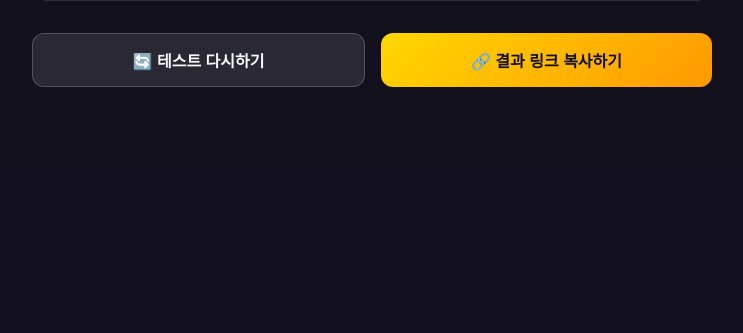
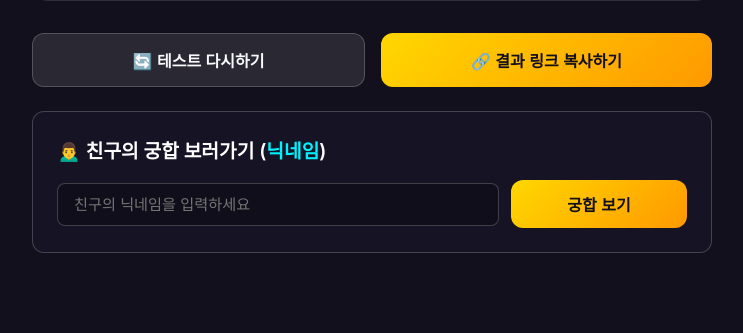
Before and after one commit to RPG-MBTI-Miniproject/rpg-project, a Flask app: template templates/result.html in a window 1280 px wide. Shown: the part 1065-1398 px from the top of the page, without its empty margins (268-1011 px from the left). Before the commit the page ends 1152 px from the top, so only its background shows below. Run offline with Flask 3, Linux system fonts and the light colour scheme; the template is opened without the code that fills it, so the values that code supplies are empty.

Commit message:
친구의 궁합 보기 검색창 추가

```diff
--- a/static/css/result.css
+++ b/static/css/result.css
@@ -314,3 +314,59 @@
     background: rgba(255, 255, 255, 0.2);
     transform: translateY(-2px);
 }
+
+/* 친구의 궁합 보러가기 */
+.search-friend {
+    margin-top: 1.5rem;
+    padding: 1.5rem;
+    background: rgba(26, 24, 42, 0.6);
+    border: 1px solid rgba(255, 255, 255, 0.2);
+    border-radius: 12px;
+    display: flex;
+    flex-wrap: wrap;
+    align-items: center;
+    gap: 0.75rem;
+}
+
+.search-friend label {
+    width: 100%;
+    font-size: 1.2rem;
+    font-weight: 600;
+    color: white;
+    margin-bottom: 0.25rem;
+}
+
+.search-friend span {
+    color: var(--accent-cyan);
+}
+
+.search-form {
+    display: flex;
+    width: 100%;
+    align-items: center;
+    gap: 0.75rem;
+}
+
+.search-friend input {
+    flex: 3;
+    min-width: 200px;
+    padding: 0.75rem 1rem;
+    background: rgba(15, 14, 25, 0.8);
+    border: 1px solid rgba(255, 255, 255, 0.2);
+    border-radius: 8px;
+    color: #fff;
+    font-size: 0.95rem;
+    outline: none;
+    transition: border-color 0.2s ease;
+}
+
+.search-friend input:focus {
+    border-color: #00f2fe;
+    box-shadow: 0 0 8px rgba(0, 242, 254, 0.3);
+}
+
+.search-friend button {
+    flex: 1;
+    padding: 0.75rem 1.25rem;
+    white-space: nowrap;
+}
--- a/templates/result.html
+++ b/templates/result.html
@@ -33,7 +33,8 @@
             </div>
 
             <h3 class="char-title">"{{ my_class.title }}"</h3>
-            <h1 class="char-name-mbti">{{ my_class.class_name }} <span class="mbti-badge">({{ my_class.mbti }})</span></h1>
+            <h1 class="char-name-mbti">{{ my_class.class_name }} <span class="mbti-badge">({{ my_class.mbti }})</span>
+            </h1>
         </section>
 
         <!-- 능력치 육각 그래프 및 주요 스킬 / 특징 -->
@@ -88,6 +89,18 @@
             <button class="btn btn-secondary" onclick="location.href='/test'">🔄 테스트 다시하기</button>
             <!-- TODO: [이정욱] 결과 링크 복사하는 기능(URL 클립보드 복사) JS 함수로 간단히 구현 -->
             <button class="btn btn-primary" id="copy-link-btn">🔗 결과 링크 복사하기</button>
+        </div>
+        <div class="search-friend">
+            <label for="search-friend-result">🙍‍♂️ 친구의 궁합 보러가기 (<span>닉네임</span>)</label>
+            <form class="search-form" type="submit">
+                <input type="text" name="search-friend-result" id="search-friend-result" placeholder="친구의 닉네임을 입력하세요">
+                <button class="btn btn-primary" id="search-friend-btn">궁합 보기</button>
+            </form>
+        </div>
+        <div class="friend-card">
+            <div class="friend-mbti">
+                <p></p>
+            </div>
         </div>
     </main>
 
```
